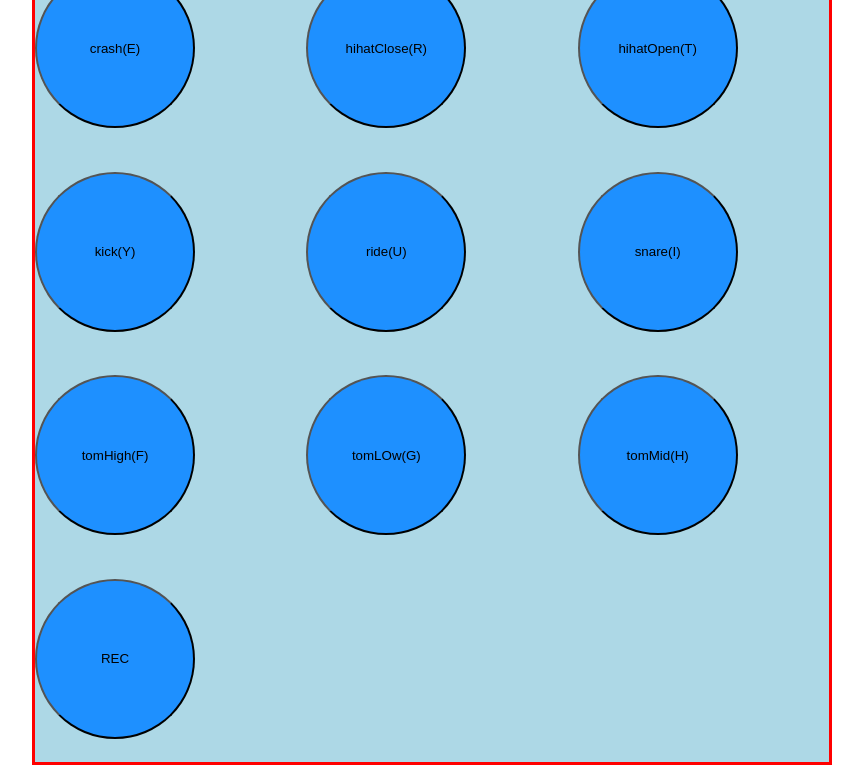
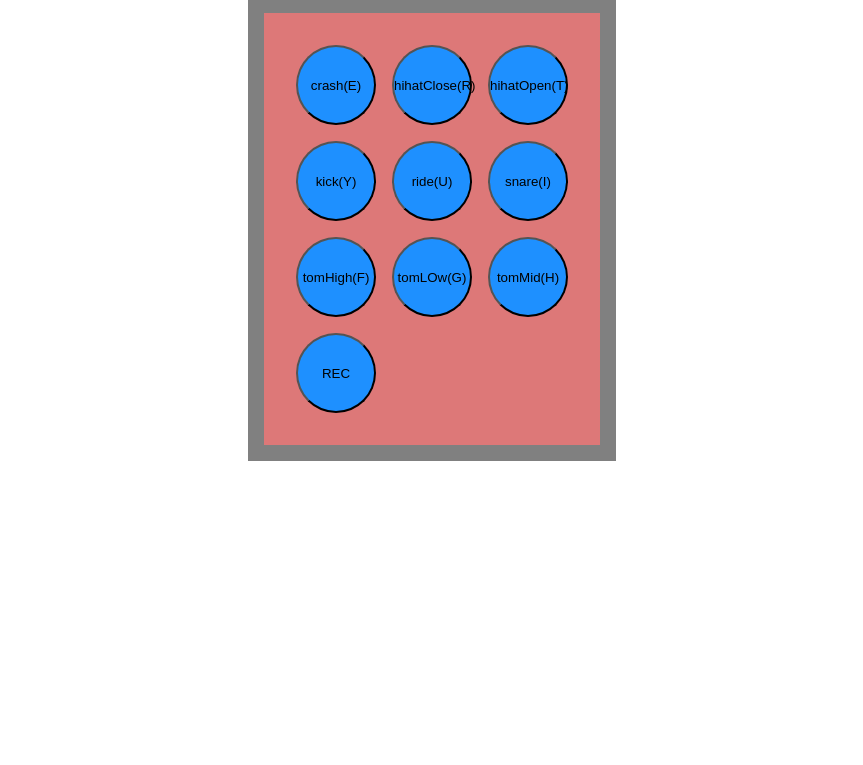
Before and after one commit to cagmspain/miniproyecto1, a plain HTML site: page index.html in a window 1280 px wide. Shown: the part 72-837 px from the top of the page, without its empty margins (208-1071 px from the left). After the commit the page ends 800 px from the top, so only its background shows below. Drawn offline with Linux system fonts and the light colour scheme.

Commit message:
third commit fast improving css

```diff
--- a/CSS/style.css
+++ b/CSS/style.css
@@ -2,37 +2,38 @@
   margin: 0;
   padding: 0;
   box-sizing: border-box;
-
 }
 
-body{
+body {
   display: flex;
   flex-direction: column;
   text-align: center;
   justify-content: center;
   align-items: center;
+  font-family: sans-serif;
 }
 
+header {
+  padding: 1rem;
+}
 
-section {
-
+section#drumpad {
+  padding: 2rem;
   display: grid;
-    grid-template-columns: repeat(3,1fr);
-    gap: 20px;
-
-
-
-    border: solid red;
-    height: 100vh;
-    width: 800px;
-    background-color: lightblue;
-
+  grid-template-columns: repeat(3, 1fr);
+  grid-template-rows: repeat(4, 1fr);
+  align-items: center;
+  justify-items: center;
+  max-width: 600px;
+  align-content: space-around;
+  gap: 1rem;
+  background-color: rgb(221, 120, 120);
+  border: 1rem solid gray;
 }
-button{
+button {
   border-radius: 50%;
   background-color: dodgerblue;
-    width: 10rem;
-    height: 10rem;
-
-
+  width: 5rem;
+  height: 5rem;
+  box-shadow: 1 rem;
 }
```
Lines whose indentation alone changed are shown as unchanged.
